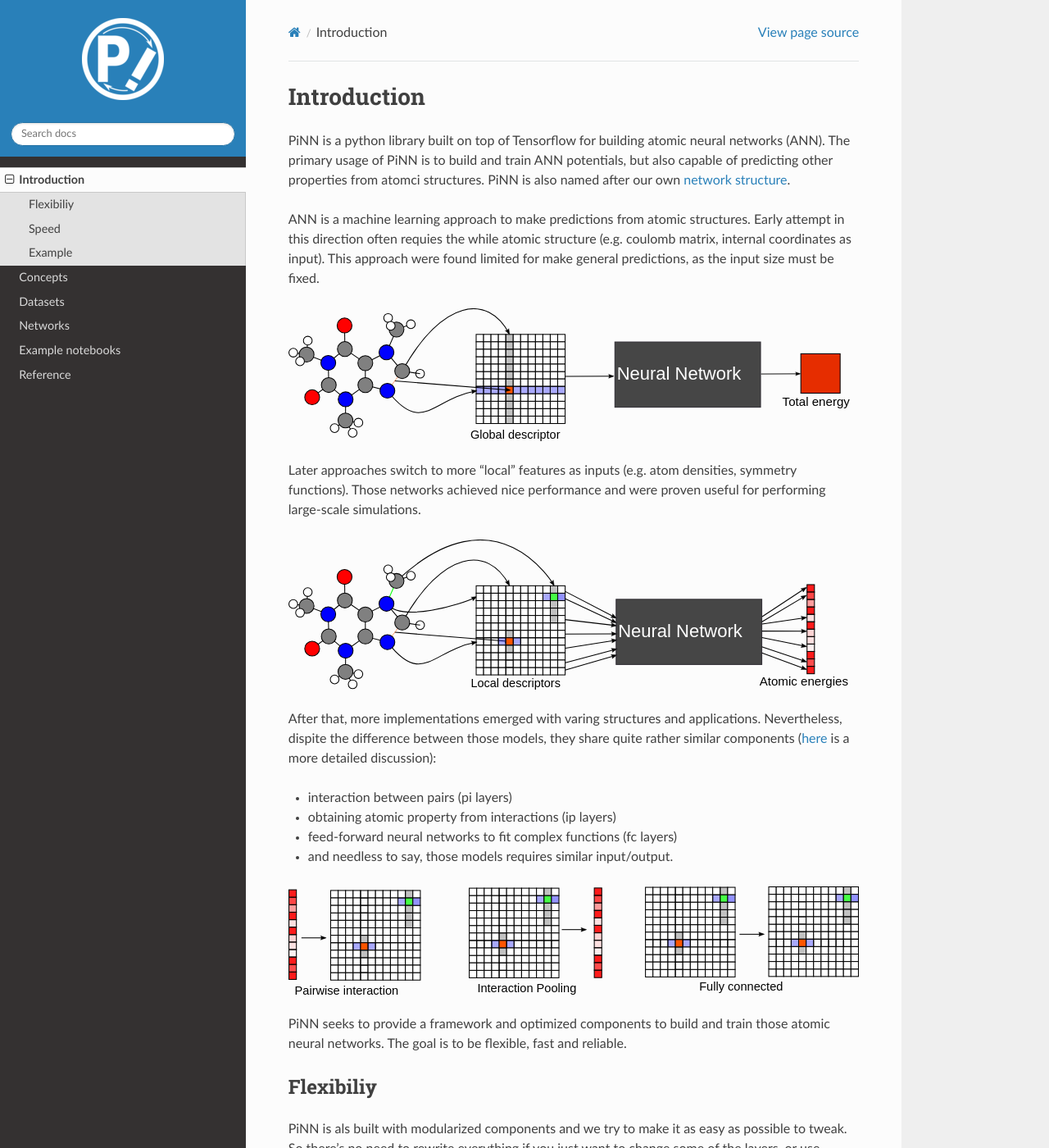
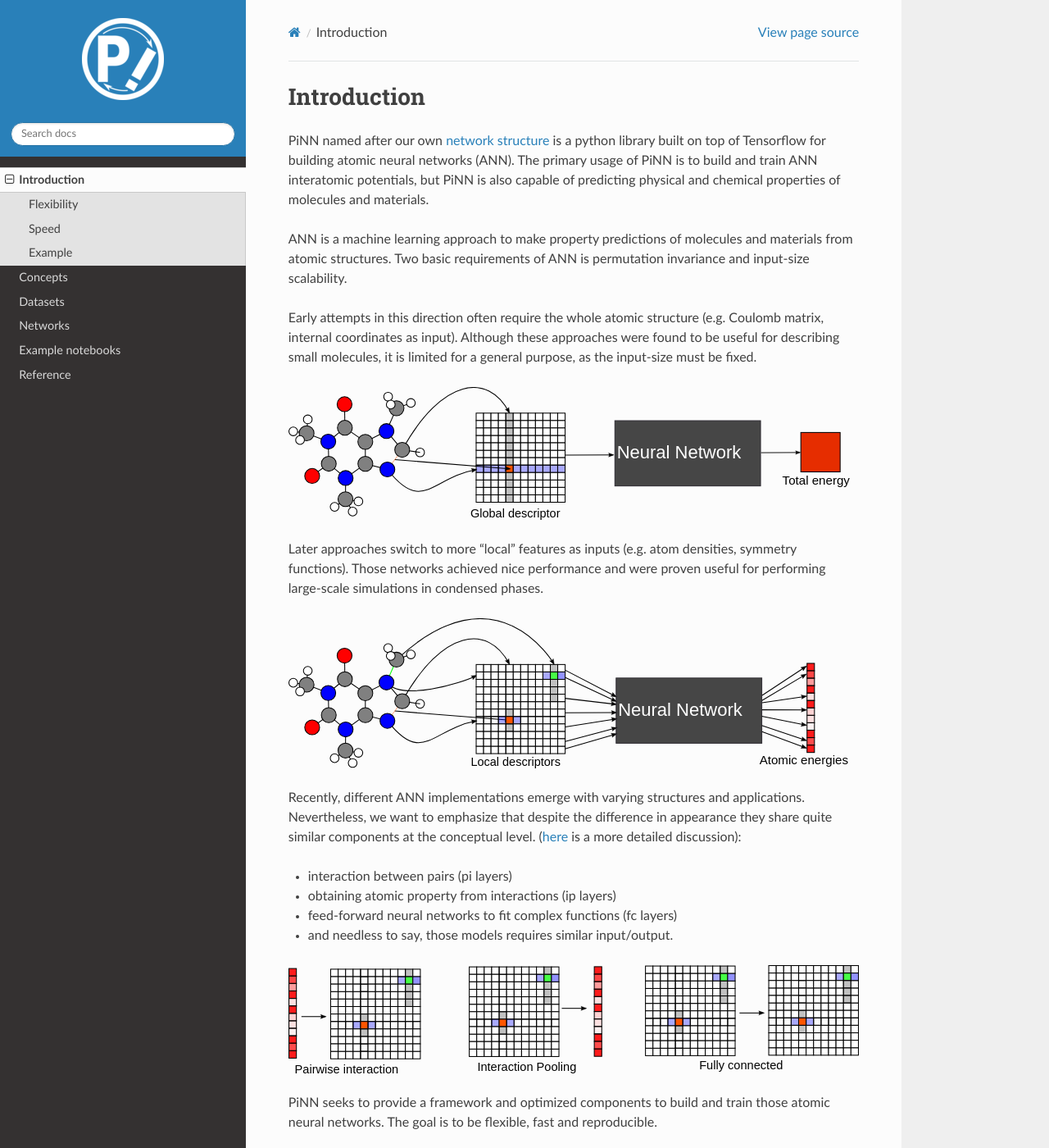
Before and after one commit to Teoroo-CMC/PiNN, a Sphinx documentation site: the page built from doc/introduction.rst, in a window 1280 px wide and 1400 px high. Shown: the whole window at 82% size. Built offline with Sphinx 7.4.7 and the Read the Docs theme 2.0.0, drawn with Linux system fonts in a browser that asks for light colours; some of the changed text lies outside the part shown.

Commit message:
Modified Introduction.rst and pinn.rst with other typo fixation

```diff
--- a/doc/introduction.rst
+++ b/doc/introduction.rst
@@ -1,34 +1,34 @@
 Introduction
 ============
 
-PiNN is a python library built on top of Tensorflow for building
+PiNN named after our own :doc:`network structure <networks/pinn>` is a python library built on top of Tensorflow for building
 atomic neural networks (ANN).
-The primary usage of PiNN is to build and train ANN potentials,
-but also capable of predicting other properties from atomci structures.
-PiNN is also named after our own :doc:`network structure <networks/pinn>`.
+The primary usage of PiNN is to build and train ANN interatomic potentials,
+but PiNN is also capable of predicting physical and chemical properties of molecules and materials.
 
+ANN is a machine learning approach to make property predictions of
+molecules and materials from atomic structures. Two basic requirements
+of ANN is permutation invariance and input-size scalability.
 
-ANN is a machine learning approach to make predictions
-from atomic structures.
-Early attempt in this direction often requies the while atomic structure
-(e.g. coulomb matrix, internal coordinates as input).
-This approach were found limited for make general predictions, as the
-input size must be fixed.
+Early attempts in this direction often require the whole atomic structure
+(e.g. Coulomb matrix, internal coordinates as input).
+Although these approaches were found to be useful for describing small
+molecules, it is limited for a general purpose, as the
+input-size must be fixed.
 
 .. image:: images/global_net.svg
 
 Later approaches switch to more "local" features as inputs
 (e.g. atom densities, symmetry functions).
 Those networks achieved nice performance and were proven
-useful for performing large-scale simulations.
-
+useful for performing large-scale simulations in condensed phases.
 
 .. image:: images/local_net.svg
 
-After that, more implementations emerged
-with varing structures and applications.
-Nevertheless, dispite the difference between those models,
-they share quite rather similar components
+Recently, different ANN implementations emerge
+with varying structures and applications.
+Nevertheless, we want to emphasize that despite the difference in appearance
+they share quite similar components at the conceptual level.
 (:ref:`here <layer_types>` is a more detailed discussion):
 
 - interaction between pairs (pi layers)
@@ -40,22 +40,21 @@ they share quite rather similar components
 
 PiNN seeks to provide a framework and optimized components to
 build and train those atomic neural networks.
-The goal is to be flexible, fast and reliable.
+The goal is to be flexible, fast and reproducible.
 
-Flexibiliy
-^^^^^^^^^^
+Flexibility
+^^^^^^^^^^^
 
-PiNN is als built with modularized components and we try to make it as easy
-as possible to tweak.
-So there's no need to rewrite everything if you just want to change
+PiNN is built with modularized components and we try to make it as easy
+as possible to be cutomized. So there's no need to rewrite everything if you just want to change
 some of the layers, or use existing network for predicting new properties.
 
 Speed
 ^^^^^
 
-PiNN fully adheres to tensorflow's high-level Estimator and Dataset API.
-It is straitforward to train and predict on different compute resources
-(CPU, multi-GPU, google cloud, etc) without worring about optimization.
+PiNN fully adheres to Tensorflow's high-level Estimator and Dataset API.
+It is straightforward to train and predict on different computing platforms
+(CPU, multi-GPU, google cloud, etc) without worrying about optimization.
 
 Example
 ^^^^^^^
```
Also changed, not shown: doc/networks/pinn.rst (+5 -6 lines), doc/notebooks/1_Quick_tour.ipynb, doc/notebooks/2_More_on_training.ipynb, doc/notebooks/4_Customized_dataset.ipynb.
